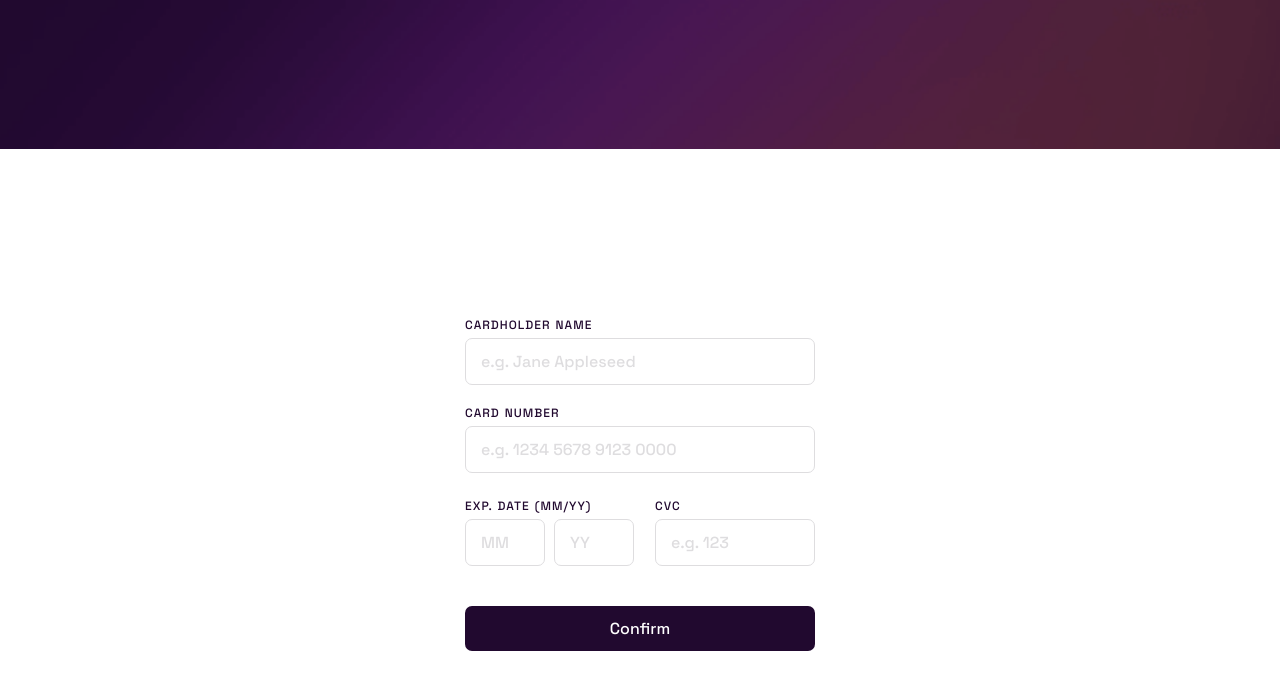
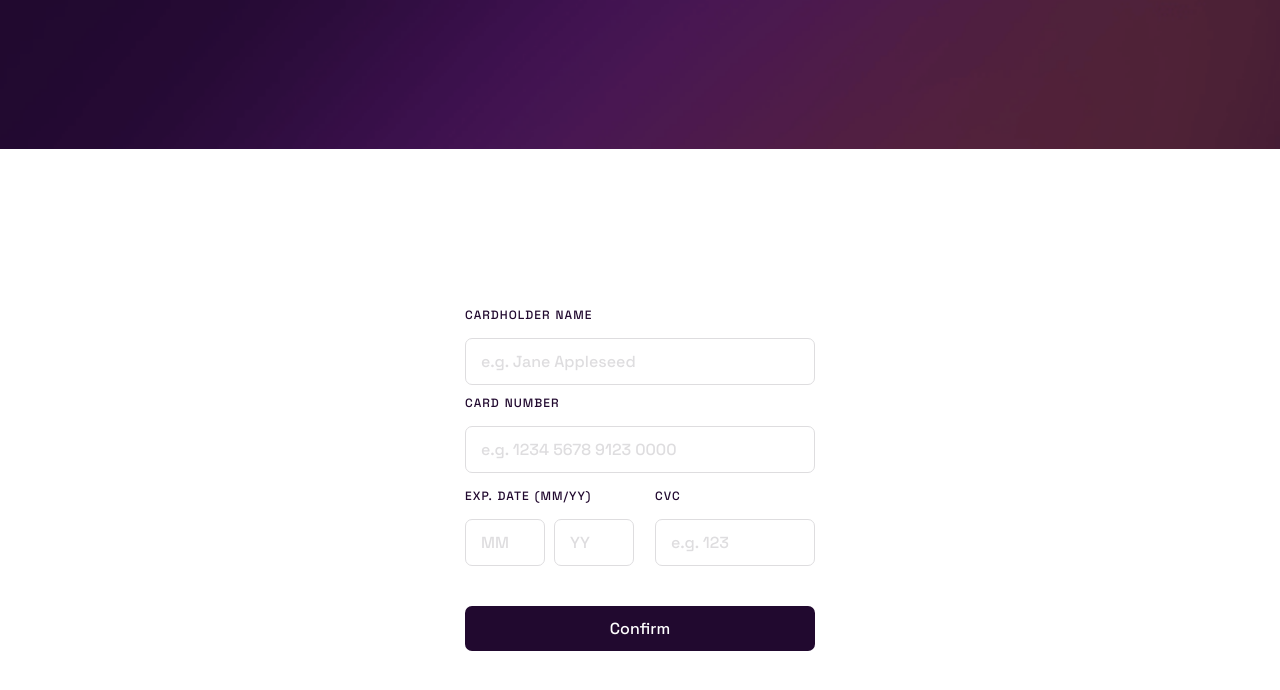
Before and after one commit to AmmarAli12111/Template-1, a plain HTML site: page index.html in a window 1280 px wide. Drawn offline with Linux system fonts and the light colour scheme.

Commit message:
Add files via upload

```diff
--- a/css/code.css
+++ b/css/code.css
@@ -8,7 +8,7 @@
   min-height: 100vh;
   display: flex;
 }
-@media (max-width: 1600px) {
+@media (max-width: 1400px) {
   .container {
     flex-direction: column;
   }
@@ -26,14 +26,20 @@
   width: 447px;
   height: 245px;
   top: 220px;
-  left: 300px;
+  left: 100px;
   z-index: 2;
   padding: 30px;
   box-shadow: 40px 30px 20px #97919114;
 }
-@media (max-width: 1600px) {
+@media (max-width: 1400px) {
   .crad-front {
     display: none;
+  }
+}
+@media (min-width: 1600px) {
+  .crad-front {
+    top: 220px;
+    left: 300px;
   }
 }
 .crad-front .imgs span:first-child {
@@ -82,13 +88,19 @@
   width: 447px;
   height: 245px;
   top: 500px;
-  left: 400px;
+  left: 200px;
   z-index: 2;
   box-shadow: 40px 30px 20px #97919114;
 }
-@media (max-width: 1600px) {
+@media (max-width: 1400px) {
   .crad-back {
     display: none;
+  }
+}
+@media (min-width: 1600px) {
+  .crad-back {
+    top: 500px;
+    left: 400px;
   }
 }
 .crad-back span {
@@ -143,15 +155,16 @@
 .container form {
   display: block;
 }
-.container form h3 {
+.container form label {
+  display: block;
   color: hsl(278, 68%, 11%);
   font-size: 12px;
   letter-spacing: 1px;
   word-spacing: 1px;
   font-weight: normal;
   text-transform: uppercase;
-  margin-bottom: 5px;
-  margin-top: 20px;
+  margin-bottom: 15px;
+  margin-top: 10px;
 }
 .container form .flex {
   display: flex;
--- a/index.html
+++ b/index.html
@@ -41,7 +41,8 @@
       <div class="form">
         <form action="#" id="form">
           <div class="form-holder">
-            <h3>Cardholder Name</h3>
+            <label>Cardholder Name</label>
+            <label for=""></label>
             <input
               type="text"
               placeholder="e.g. Jane Appleseed"
@@ -52,7 +53,7 @@
             <div class="errors"></div>
           </div>
           <div class="form-holder">
-            <h3>Card Number</h3>
+            <label>Card Number</label>
             <input
               type="text"
               placeholder="e.g. 1234 5678 9123 0000"
@@ -64,7 +65,7 @@
           </div>
           <div class="flex">
             <div class="left">
-              <h3>Exp. Date (MM/YY)</h3>
+              <label>Exp. Date (MM/YY)</label>
               <input
                 type="text"
                 placeholder="MM"
@@ -82,7 +83,7 @@
               <div class="errors"></div>
             </div>
             <div class="right">
-              <h3>CVC</h3>
+              <label>CVC</label>
               <input
                 type="text"
                 placeholder="e.g. 123"
```
